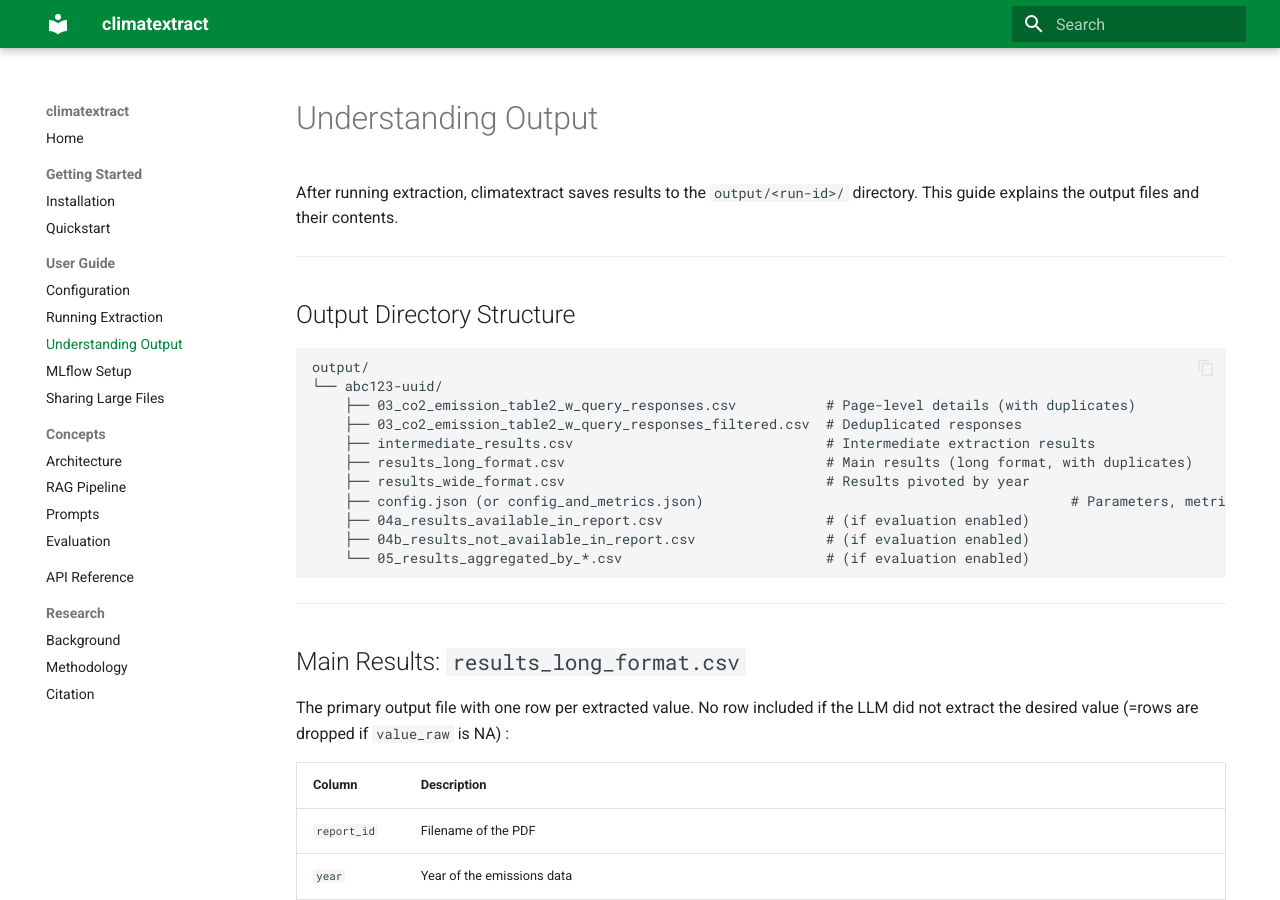
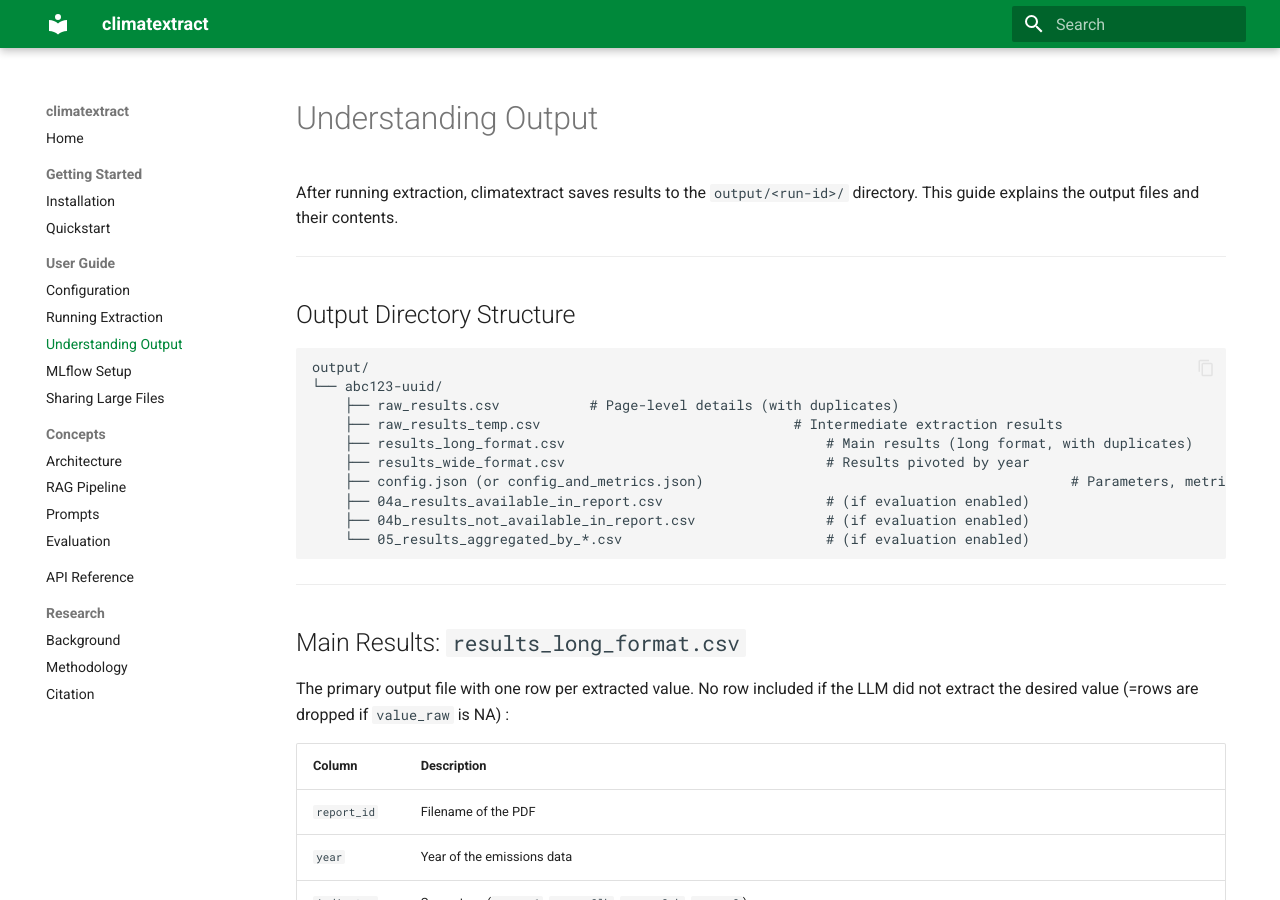
Before and after one commit to gist-sustainability/climatextract, an MkDocs documentation site: the page built from docs/user-guide/understanding-output.md, in a window 1280 px wide and 900 px high. Built offline with MkDocs 1.6.1 and Material for MkDocs 9.7.7, drawn with Linux system fonts in a browser that asks for light colours; some of the changed text lies outside the part shown.

Commit message:
change results filename and remove filtered dataset saving

````diff
--- a/docs/user-guide/understanding-output.md
+++ b/docs/user-guide/understanding-output.md
@@ -9,9 +9,8 @@
 ```
 output/
 └── abc123-uuid/
-    ├── 03_co2_emission_table2_w_query_responses.csv           # Page-level details (with duplicates)
-    ├── 03_co2_emission_table2_w_query_responses_filtered.csv  # Deduplicated responses
-    ├── intermediate_results.csv                               # Intermediate extraction results
+    ├── raw_results.csv           # Page-level details (with duplicates)
+    ├── raw_results_temp.csv                               # Intermediate extraction results
     ├── results_long_format.csv                                # Main results (long format, with duplicates)
     ├── results_wide_format.csv                                # Results pivoted by year
     ├── config.json (or config_and_metrics.json)                                             # Parameters, metrics, run info
@@ -86,11 +85,11 @@
 In cases when only a single value per report_id-year combination got extracted, no duplicate resolution is necessary: `dupl_reason = 0`
 
 !!! tip "Duplicate Investigation"
-    Use `03_co2_emission_table2_w_query_responses.csv` to investigate why duplicates occurred and which pages contained the data.
+    Use `results_wide_format.csv` to investigate why duplicates occurred and which pages contained the data.
 
 ---
 
-## Query Responses: `03_co2_emission_table2_w_query_responses.csv`
+## Query Responses: `raw_results.csv`
 
 Detailed page-level information about the extraction process.
 
@@ -116,8 +115,6 @@
 | `unit_probability` | `unit_score` | LLM confidence for the extracted unit |
 | `duplicate_flag` | `dupl_flag` | Whether the row is a duplicate |
 | `select_flag` | `select_flag` | Whether the row was selected after deduplication |
-
-The deduplicated results are saved in `03_co2_emission_table2_w_query_responses_filtered.csv`.
 
 ---
 
````
Also changed, not shown: docs/getting-started/quickstart.md (+2 -4 lines), 4 other files.
